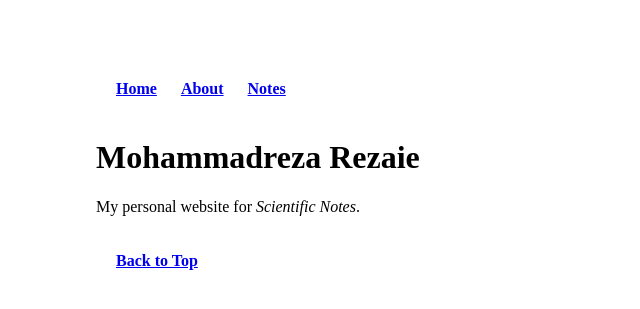
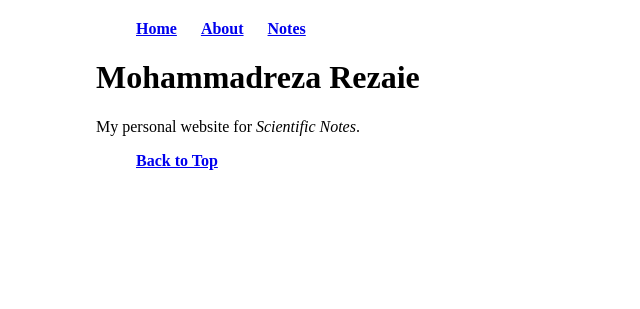
Before and after one commit to mrrezaie/mrrezaie.github.io, a Jekyll site: the page built from index.html, in a window 1280 px wide. Shown: the top 309 px of the page, without its empty margins (0-640 px from the left). Built offline with Jekyll 4.4.1, drawn with Linux system fonts in a browser that asks for light colours.

Commit message:
Update main.css

```diff
--- a/css/main.css
+++ b/css/main.css
@@ -1,11 +1,10 @@
 body {
-    margin: 60px auto;
+    margin: 20px auto;
     width: 85%;
 
 }
 
 nav ul, footer ul {
-    padding: 20px;
     list-style: none;
     font-weight: bold;
 }
```
